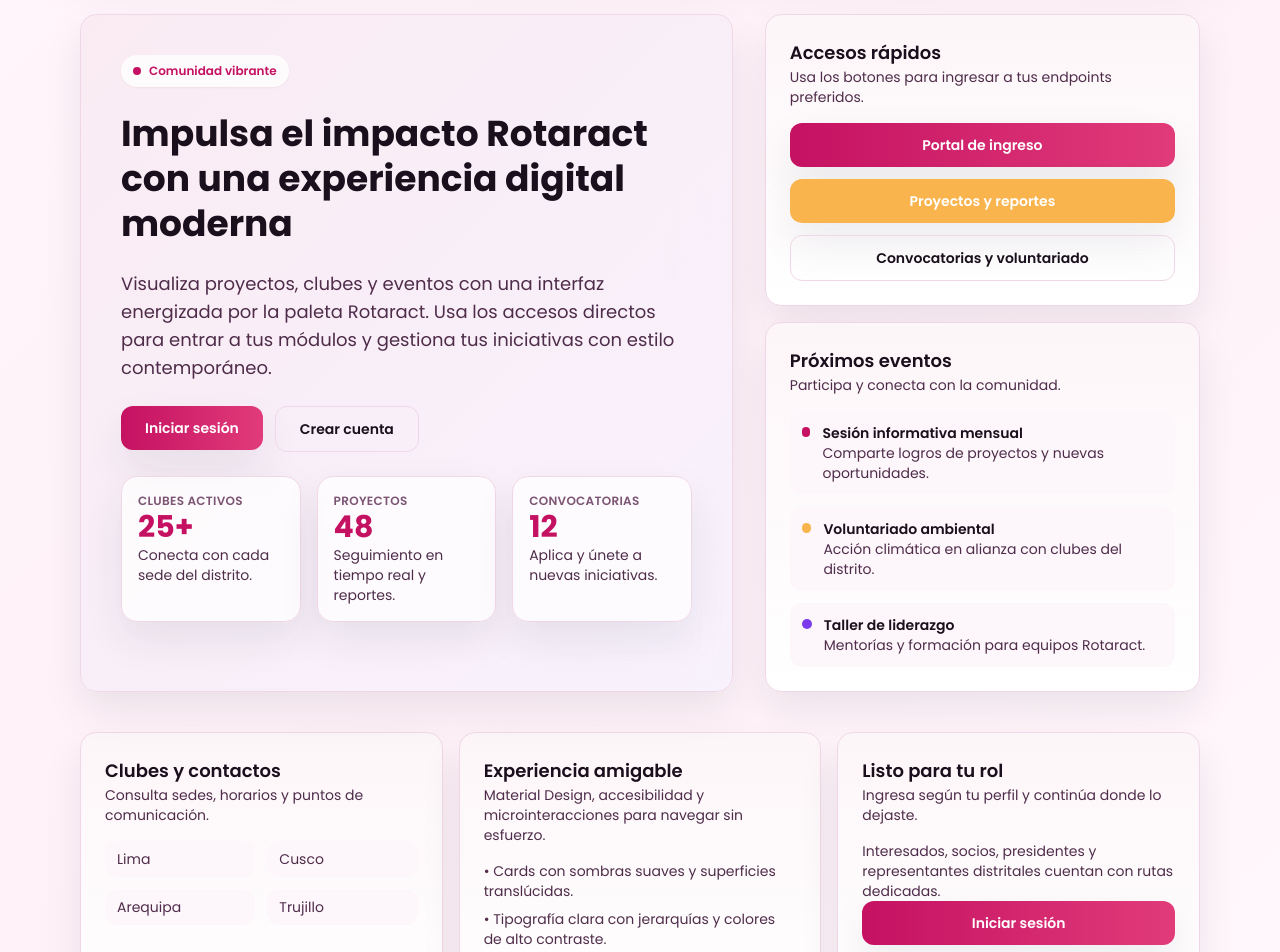
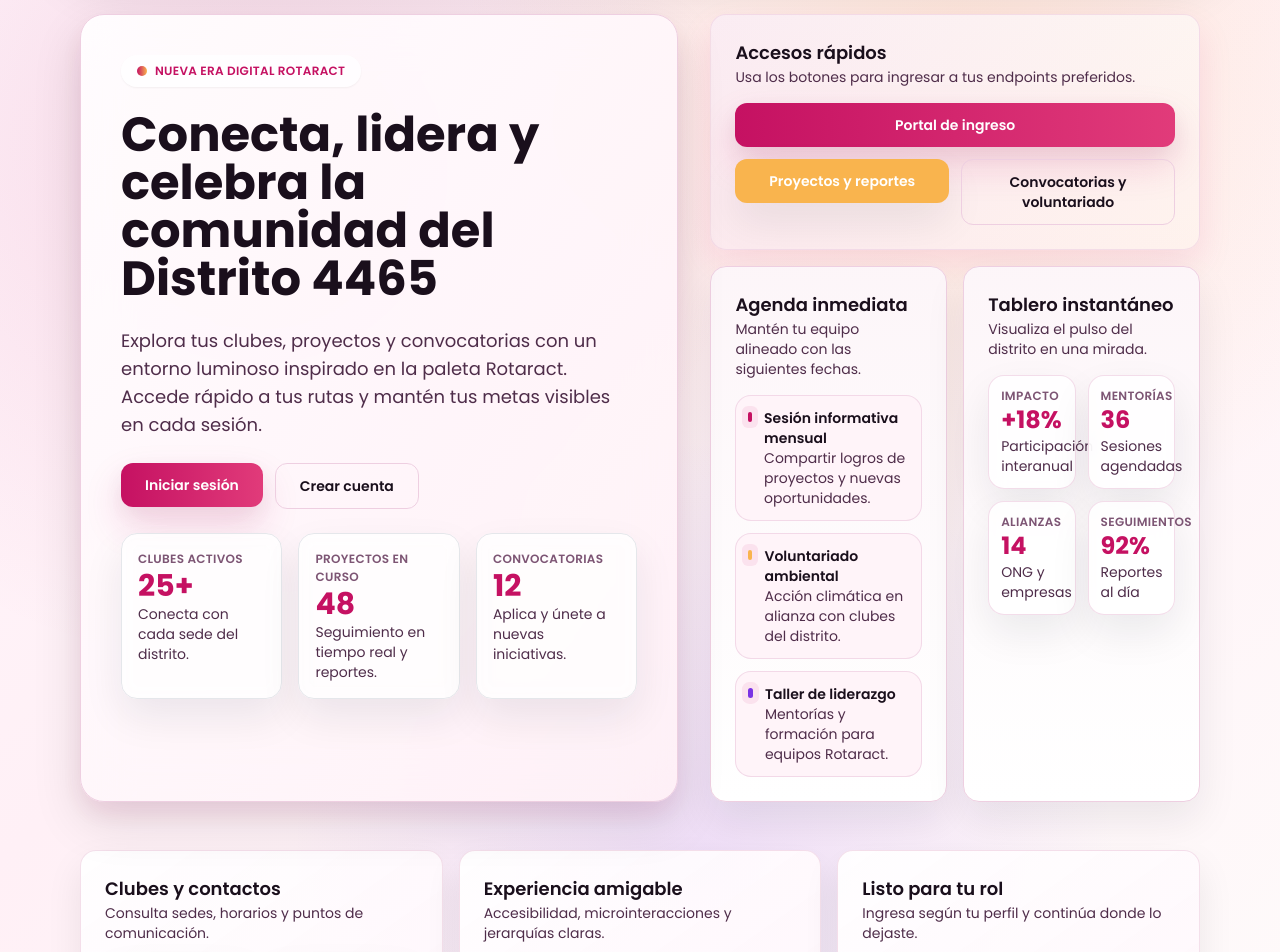
Before and after one commit to JoanSolignac/rotaract_d4465_front, a React (Vite) app: page / in a window 1280 px wide. Shown: the part 140-1092 px from the top of the page. Built offline with nearby package versions, Linux system fonts and the light colour scheme.

Commit message:
Revamp home page styling

```diff
--- a/src/assets/theme.css
+++ b/src/assets/theme.css
@@ -3,18 +3,18 @@
   --primary-dark: #9d0f53;
   --secondary: #f9b44e;
   --secondary-dark: #d68c1c;
-  --accent: #7c3aed;
+  --accent: #7a33e4;
 
   --text-primary: #1a0f1c;
   --text-secondary: #4f2d4a;
   --text-muted: #7d5574;
 
   --bg-surface: #ffffff;
-  --bg-soft: #fdf6fb;
-  --bg-panel: #fff8fd;
+  --bg-soft: #fff4f9;
+  --bg-panel: #fff7fb;
 
-  --border-subtle: #f0d7e7;
-  --border-strong: #dfbcd6;
+  --border-subtle: #eecfe1;
+  --border-strong: #dcb1cf;
 
   --success: #3cbf9a;
   --warning: #f6b044;
--- a/src/index.css
+++ b/src/index.css
@@ -8,9 +8,11 @@
 body {
   @apply bg-bg-soft text-text-primary;
   min-height: 100vh;
-  background-image: radial-gradient(circle at 20% 20%, rgba(197, 17, 98, 0.12), transparent 28%),
-    radial-gradient(circle at 80% 0%, rgba(124, 58, 237, 0.15), transparent 26%),
-    linear-gradient(145deg, #fff7fb 0%, #fef3f6 50%, #fffdfc 100%);
+  background-image: radial-gradient(circle at 12% 10%, rgba(197, 17, 98, 0.12), transparent 32%),
+    radial-gradient(circle at 82% 0%, rgba(249, 180, 78, 0.18), transparent 30%),
+    radial-gradient(circle at 40% 80%, rgba(124, 58, 237, 0.12), transparent 26%),
+    linear-gradient(145deg, #fff7fc 0%, #fef0f4 45%, #fffdfc 100%);
+  background-attachment: fixed;
 }
 
 button,
@@ -72,3 +74,51 @@
 .page-container {
   @apply min-h-screen bg-gradient-to-br from-bg-soft via-bg-soft to-bg-surface px-4 py-10;
 }
+
+.bg-ambient {
+  background-image:
+    radial-gradient(circle at 18% 20%, rgba(197, 17, 98, 0.12), transparent 34%),
+    radial-gradient(circle at 75% 14%, rgba(249, 180, 78, 0.16), transparent 32%),
+    radial-gradient(circle at 55% 70%, rgba(124, 58, 237, 0.12), transparent 34%),
+    linear-gradient(140deg, #fff8fd 0%, #fff0f6 40%, #fefcfb 100%),
+    linear-gradient(90deg, rgba(197, 17, 98, 0.04) 1px, transparent 1px),
+    linear-gradient(0deg, rgba(197, 17, 98, 0.04) 1px, transparent 1px);
+  background-size: 100%, 100%, 100%, 100%, 120px 120px, 120px 120px;
+  background-position: center;
+}
+
+.shadow-floating {
+  box-shadow: 0 20px 50px rgba(16, 0, 25, 0.12), 0 12px 24px rgba(197, 17, 98, 0.08);
+}
+
+.accent-card {
+  background: linear-gradient(135deg, rgba(197, 17, 98, 0.08), rgba(249, 180, 78, 0.08)),
+    linear-gradient(180deg, #fff, #fff7fb);
+  border-color: color-mix(in srgb, var(--border-subtle) 60%, transparent);
+  box-shadow: 0 15px 35px rgba(197, 17, 98, 0.1);
+}
+
+.timeline-item {
+  @apply flex items-start gap-3 rounded-2xl bg-bg-soft px-3 py-3;
+  border: 1px solid color-mix(in srgb, var(--border-subtle) 70%, transparent);
+}
+
+.timeline-dot {
+  @apply mt-1 h-2.5 w-2.5 rounded-full;
+  box-shadow: 0 0 0 6px rgba(197, 17, 98, 0.08);
+}
+
+.stat-pill {
+  @apply rounded-2xl bg-white/85 p-3 shadow-soft backdrop-blur;
+  border: 1px solid color-mix(in srgb, var(--border-subtle) 70%, transparent);
+}
+
+.frosted-panel {
+  background: linear-gradient(145deg, rgba(255, 255, 255, 0.92), rgba(255, 245, 251, 0.96));
+  border: 1px solid color-mix(in srgb, var(--border-subtle) 65%, transparent);
+  box-shadow: 0 16px 36px rgba(16, 0, 25, 0.08);
+}
+
+.shadow-strong {
+  box-shadow: 0 18px 38px rgba(197, 17, 98, 0.16), 0 8px 20px rgba(0, 0, 0, 0.05);
+}
--- a/src/pages/Home.tsx
+++ b/src/pages/Home.tsx
@@ -11,20 +11,20 @@
   const ctaLabel = role ? "Ir a mi panel" : "Iniciar sesión";
 
   return (
-    <div className="relative min-h-screen overflow-hidden bg-gradient-to-br from-[#fff5fb] via-[#fff1f8] to-[#fff8fd]">
-      <div className="pointer-events-none absolute inset-0">
-        <div className="absolute -left-32 top-0 h-96 w-96 rounded-full bg-primary/20 blur-3xl" />
-        <div className="absolute bottom-10 right-0 h-[28rem] w-[28rem] rounded-full bg-accent/10 blur-3xl" />
-        <div className="absolute left-1/2 top-10 h-72 w-72 -translate-x-1/2 rounded-full bg-secondary/20 blur-3xl" />
+    <div className="relative min-h-screen overflow-hidden bg-ambient">
+      <div className="pointer-events-none absolute inset-0 opacity-80">
+        <div className="absolute -left-10 top-10 h-64 w-64 rounded-full bg-primary/15 blur-3xl" />
+        <div className="absolute bottom-[-6rem] left-1/3 h-80 w-80 rounded-full bg-secondary/20 blur-3xl" />
+        <div className="absolute -right-10 top-32 h-72 w-72 rounded-full bg-accent/20 blur-3xl" />
       </div>
 
-      <header className="relative mx-auto mt-6 flex max-w-6xl items-center justify-between rounded-2xl border border-border-subtle bg-white/80 px-4 py-4 shadow-soft backdrop-blur">
+      <header className="relative mx-auto mt-6 flex max-w-6xl items-center justify-between rounded-full border border-border-subtle/60 bg-white/80 px-5 py-4 shadow-floating backdrop-blur">
         <div className="flex items-center gap-3">
-          <div className="flex h-12 w-12 items-center justify-center rounded-2xl bg-gradient-to-br from-primary to-[#e13b7a] shadow-soft">
+          <div className="flex h-12 w-12 items-center justify-center rounded-2xl bg-gradient-to-br from-primary via-[#e13b7a] to-[#f35c8e] text-white shadow-soft">
             <img src={logo} alt="Rotaract D4465" className="h-7 w-7" />
           </div>
           <div>
-            <p className="text-xs uppercase tracking-[0.4em] text-primary">Rotaract</p>
+            <p className="text-[11px] uppercase tracking-[0.5em] text-text-muted">Rotaract</p>
             <h1 className="text-xl font-semibold text-text-primary">Distrito 4465</h1>
           </div>
         </div>
@@ -40,25 +40,25 @@
         </nav>
       </header>
 
-      <main className="relative mx-auto max-w-6xl px-4 py-12">
-        <section className="grid gap-8 md:grid-cols-[1.2fr,0.8fr]">
-          <div className="glass-card relative overflow-hidden p-10">
-            <div className="absolute -right-10 top-10 h-40 w-40 rounded-full bg-primary/10 blur-3xl" />
-            <div className="absolute -left-10 bottom-6 h-32 w-32 rounded-full bg-secondary/20 blur-3xl" />
+      <main className="relative mx-auto max-w-6xl space-y-12 px-4 py-12">
+        <section className="grid items-stretch gap-8 lg:grid-cols-[1.1fr,0.9fr]">
+          <div className="relative overflow-hidden rounded-3xl border border-border-subtle bg-gradient-to-br from-white/90 via-[#fff7fb]/90 to-[#fff1f6]/90 p-10 shadow-floating backdrop-blur-xl">
+            <div className="absolute -left-6 -top-8 h-40 w-40 rounded-full bg-primary/10 blur-2xl" />
+            <div className="absolute -right-10 bottom-0 h-48 w-48 rounded-full bg-secondary/20 blur-3xl" />
             <div className="relative space-y-6">
-              <div className="inline-flex items-center gap-2 rounded-full bg-white/80 px-3 py-2 text-xs font-semibold text-primary shadow-sm">
-                <span className="h-2 w-2 rounded-full bg-primary" /> Comunidad vibrante
+              <div className="inline-flex items-center gap-2 rounded-full bg-white/70 px-4 py-2 text-xs font-semibold uppercase tracking-wide text-primary shadow-sm">
+                <span className="h-2.5 w-2.5 rounded-full bg-gradient-to-r from-primary to-secondary" />
+                Nueva era digital Rotaract
               </div>
-              <h2 className="text-4xl font-bold leading-tight text-text-primary">
-                Impulsa el impacto Rotaract con una experiencia digital moderna
+              <h2 className="text-4xl font-bold leading-tight text-text-primary md:text-5xl">
+                Conecta, lidera y celebra la comunidad del Distrito 4465
               </h2>
               <p className="max-w-2xl text-lg text-text-secondary">
-                Visualiza proyectos, clubes y eventos con una interfaz energizada por la paleta Rotaract. Usa los accesos directos para
-                entrar a tus módulos y gestiona tus iniciativas con estilo contemporáneo.
+                Explora tus clubes, proyectos y convocatorias con un entorno luminoso inspirado en la paleta Rotaract. Accede rápido a tus rutas y mantén tus metas visibles en cada sesión.
               </p>
               <div className="flex flex-wrap gap-3">
                 <Link to={ctaHref}>
-                  <Button className="px-6 py-3 text-base">{ctaLabel}</Button>
+                  <Button className="px-6 py-3 text-base shadow-strong">{ctaLabel}</Button>
                 </Link>
                 <Link to="/auth/register">
                   <Button variant="ghost" className="px-6 py-3 text-base">
@@ -68,21 +68,22 @@
               </div>
 
               <div className="grid gap-4 md:grid-cols-3">
-                <div className="rounded-2xl border border-border-subtle bg-white/70 p-4 shadow-soft">
-                  <p className="text-xs font-semibold uppercase tracking-wide text-text-muted">Clubes activos</p>
-                  <p className="text-3xl font-bold text-primary">25+</p>
-                  <p className="text-sm text-text-secondary">Conecta con cada sede del distrito.</p>
+                {["Clubes activos", "Proyectos en curso", "Convocatorias"].map((label, idx) => (
+                  <div
+                    key={label}
+                    className="rounded-2xl border border-border-subtle/70 bg-white/80 p-4 shadow-soft backdrop-blur"
+                  >
+                    <p className="text-[12px] font-semibold uppercase tracking-wide text-text-muted">{label}</p>
+                    <p className="text-3xl font-bold text-primary">
+                      {idx === 0 ? "25+" : idx === 1 ? "48" : "12"}
+                    </p>
+                    <p className="text-sm text-text-secondary">
+                      {idx === 0 && "Conecta con cada sede del distrito."}
+                      {idx === 1 && "Seguimiento en tiempo real y reportes."}
+                      {idx === 2 && "Aplica y únete a nuevas iniciativas."}
+                    </p>
                   </div>
-                <div className="rounded-2xl border border-border-subtle bg-white/70 p-4 shadow-soft">
-                  <p className="text-xs font-semibold uppercase tracking-wide text-text-muted">Proyectos</p>
-                  <p className="text-3xl font-bold text-primary">48</p>
-                  <p className="text-sm text-text-secondary">Seguimiento en tiempo real y reportes.</p>
-                </div>
-                <div className="rounded-2xl border border-border-subtle bg-white/70 p-4 shadow-soft">
-                  <p className="text-xs font-semibold uppercase tracking-wide text-text-muted">Convocatorias</p>
-                  <p className="text-3xl font-bold text-primary">12</p>
-                  <p className="text-sm text-text-secondary">Aplica y únete a nuevas iniciativas.</p>
-                </div>
+                ))}
               </div>
             </div>
           </div>
@@ -91,11 +92,13 @@
             <Card
               title="Accesos rápidos"
               description="Usa los botones para ingresar a tus endpoints preferidos."
-              className="border-primary/10"
+              className="accent-card"
             >
-              <div className="flex flex-col gap-3">
-                <Link to="/auth/login">
-                  <Button fullWidth>Portal de ingreso</Button>
+              <div className="grid gap-3 sm:grid-cols-2">
+                <Link to="/auth/login" className="sm:col-span-2">
+                  <Button fullWidth className="shadow-strong">
+                    Portal de ingreso
+                  </Button>
                 </Link>
                 <Link to="/dashboard/proyectos">
                   <Button variant="secondary" fullWidth>
@@ -110,24 +113,29 @@
               </div>
             </Card>
 
-            <Card title="Próximos eventos" description="Participa y conecta con la comunidad.">
+            <div className="grid gap-4 md:grid-cols-2">
+              <Card
+                title="Agenda inmediata"
+                description="Mantén tu equipo alineado con las siguientes fechas."
+                className="bg-white/90"
+              >
                 <div className="space-y-3 text-sm text-text-secondary">
-                <div className="flex items-start gap-3 rounded-xl bg-bg-soft p-3">
-                  <span className="mt-1 h-2.5 w-2.5 rounded-full bg-primary" />
+                  <div className="timeline-item">
+                    <span className="timeline-dot bg-primary" />
                     <div>
                       <p className="font-semibold text-text-primary">Sesión informativa mensual</p>
-                    <p>Comparte logros de proyectos y nuevas oportunidades.</p>
+                      <p>Compartir logros de proyectos y nuevas oportunidades.</p>
                     </div>
                   </div>
-                <div className="flex items-start gap-3 rounded-xl bg-bg-soft p-3">
-                  <span className="mt-1 h-2.5 w-2.5 rounded-full bg-secondary" />
+                  <div className="timeline-item">
+                    <span className="timeline-dot bg-secondary" />
                     <div>
                       <p className="font-semibold text-text-primary">Voluntariado ambiental</p>
                       <p>Acción climática en alianza con clubes del distrito.</p>
                     </div>
                   </div>
-                <div className="flex items-start gap-3 rounded-xl bg-bg-soft p-3">
-                  <span className="mt-1 h-2.5 w-2.5 rounded-full bg-accent" />
+                  <div className="timeline-item">
+                    <span className="timeline-dot bg-accent" />
                     <div>
                       <p className="font-semibold text-text-primary">Taller de liderazgo</p>
                       <p>Mentorías y formación para equipos Rotaract.</p>
@@ -135,52 +143,91 @@
                   </div>
                 </div>
               </Card>
+
+              <Card
+                title="Tablero instantáneo"
+                description="Visualiza el pulso del distrito en una mirada."
+                className="bg-gradient-to-br from-[#fff4f9] via-white to-[#fdf6ff]"
+              >
+                <div className="grid grid-cols-2 gap-3 text-sm text-text-secondary">
+                  <div className="stat-pill">
+                    <p className="text-xs font-semibold uppercase tracking-wide text-text-muted">Impacto</p>
+                    <p className="text-2xl font-bold text-primary">+18%</p>
+                    <p>Participación interanual</p>
+                  </div>
+                  <div className="stat-pill">
+                    <p className="text-xs font-semibold uppercase tracking-wide text-text-muted">Mentorías</p>
+                    <p className="text-2xl font-bold text-primary">36</p>
+                    <p>Sesiones agendadas</p>
+                  </div>
+                  <div className="stat-pill">
+                    <p className="text-xs font-semibold uppercase tracking-wide text-text-muted">Alianzas</p>
+                    <p className="text-2xl font-bold text-primary">14</p>
+                    <p>ONG y empresas</p>
+                  </div>
+                  <div className="stat-pill">
+                    <p className="text-xs font-semibold uppercase tracking-wide text-text-muted">Seguimientos</p>
+                    <p className="text-2xl font-bold text-primary">92%</p>
+                    <p>Reportes al día</p>
+                  </div>
+                </div>
+              </Card>
+            </div>
           </div>
         </section>
 
-        <section className="mt-10 grid gap-4 md:grid-cols-3">
+        <section className="grid gap-4 md:grid-cols-3">
           <Card
             title="Clubes y contactos"
             description="Consulta sedes, horarios y puntos de comunicación."
-            className="bg-white/80"
+            className="frosted-panel"
           >
             <div className="grid grid-cols-2 gap-3 text-sm text-text-secondary">
-              <span className="rounded-xl bg-bg-soft px-3 py-2">Lima</span>
-              <span className="rounded-xl bg-bg-soft px-3 py-2">Cusco</span>
-              <span className="rounded-xl bg-bg-soft px-3 py-2">Arequipa</span>
-              <span className="rounded-xl bg-bg-soft px-3 py-2">Trujillo</span>
+              {"Lima Cusco Arequipa Trujillo Piura Chiclayo".split(" ").map((city) => (
+                <span
+                  key={city}
+                  className="rounded-xl bg-white/80 px-3 py-2 text-text-primary shadow-soft ring-1 ring-border-subtle/80"
+                >
+                  {city}
+                </span>
+              ))}
             </div>
           </Card>
           <Card
             title="Experiencia amigable"
-            description="Material Design, accesibilidad y microinteracciones para navegar sin esfuerzo."
-            className="bg-white/80"
+            description="Accesibilidad, microinteracciones y jerarquías claras."
+            className="frosted-panel"
           >
-            <ul className="space-y-2 text-sm text-text-secondary">
-              <li>• Cards con sombras suaves y superficies translúcidas.</li>
-              <li>• Tipografía clara con jerarquías y colores de alto contraste.</li>
-              <li>• CTA consistentes alineados a la paleta Rotaract.</li>
+            <ul className="space-y-3 text-sm text-text-secondary">
+              <li>• Gradientes suaves inspirados en la identidad Rotaract.</li>
+              <li>• Cards luminosas con borde delineado y sombras flotantes.</li>
+              <li>• Botones consistentes con énfasis en acciones clave.</li>
             </ul>
           </Card>
           <Card
             title="Listo para tu rol"
             description="Ingresa según tu perfil y continúa donde lo dejaste."
-            className="bg-white/80"
+            className="frosted-panel"
           >
             <div className="space-y-3 text-sm text-text-secondary">
               <p>Interesados, socios, presidentes y representantes distritales cuentan con rutas dedicadas.</p>
               <Link to={ctaHref}>
-                <Button fullWidth>{ctaLabel}</Button>
+                <Button fullWidth className="shadow-strong">{ctaLabel}</Button>
               </Link>
             </div>
           </Card>
         </section>
       </main>
 
-      <footer className="relative mx-auto max-w-6xl px-4 pb-10 pt-4 text-sm text-text-secondary">
-        <div className="flex flex-col gap-2 rounded-2xl border border-border-subtle bg-white/80 p-4 text-center shadow-soft md:flex-row md:items-center md:justify-between md:text-left">
+      <footer className="relative mx-auto max-w-6xl px-4 pb-12 text-sm text-text-secondary">
+        <div className="flex flex-col gap-3 rounded-2xl border border-border-subtle/60 bg-white/85 p-4 text-center shadow-floating backdrop-blur md:flex-row md:items-center md:justify-between md:text-left">
           <p className="font-semibold text-text-primary">Rotaract Distrito 4465</p>
           <p>© {new Date().getFullYear()}. Construimos comunidad con propósito.</p>
+          <div className="flex items-center justify-center gap-2 text-text-muted">
+            <span className="h-2 w-2 rounded-full bg-primary" />
+            <span className="h-2 w-2 rounded-full bg-secondary" />
+            <span className="h-2 w-2 rounded-full bg-accent" />
+          </div>
         </div>
       </footer>
     </div>
```
Lines whose indentation alone changed are shown as unchanged.
